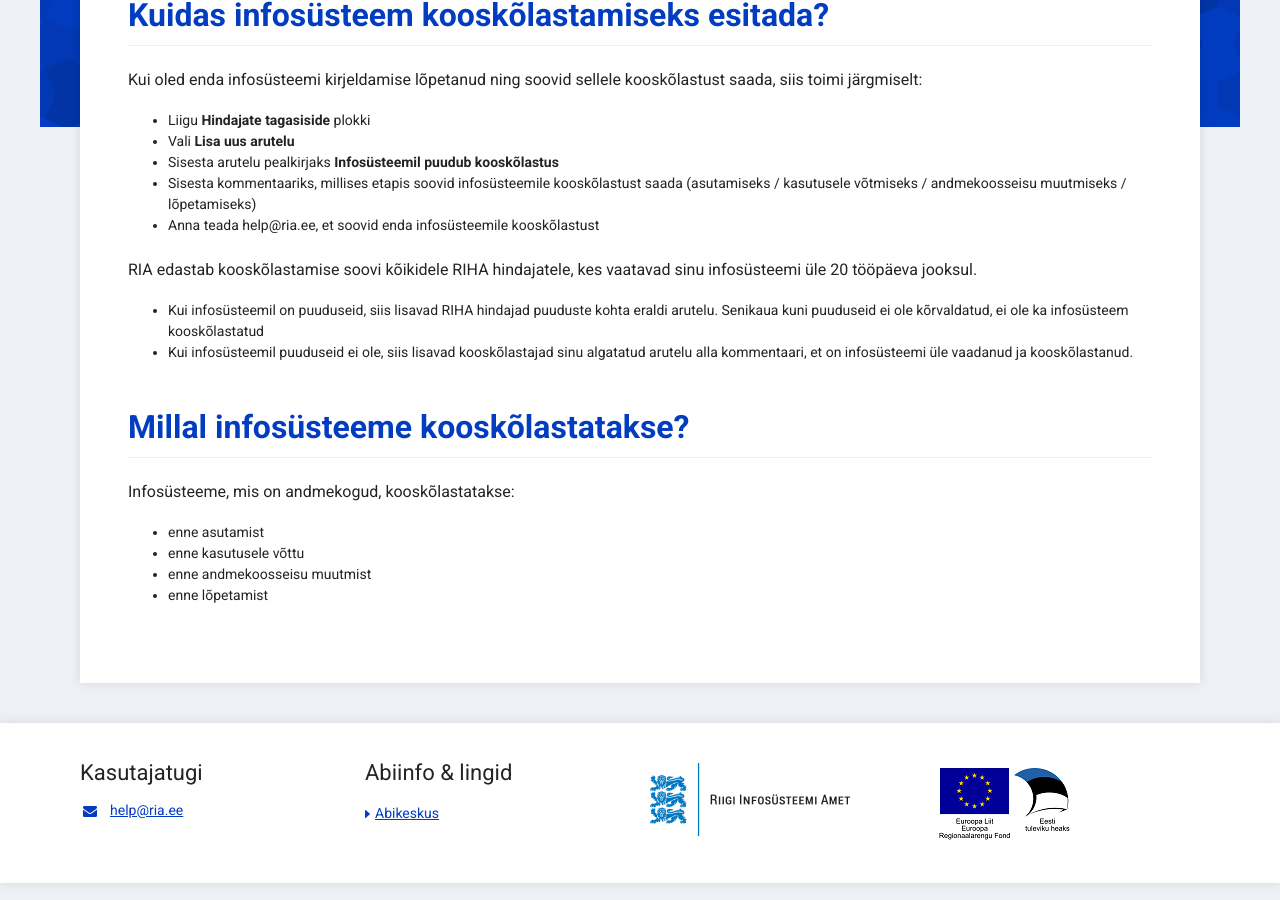
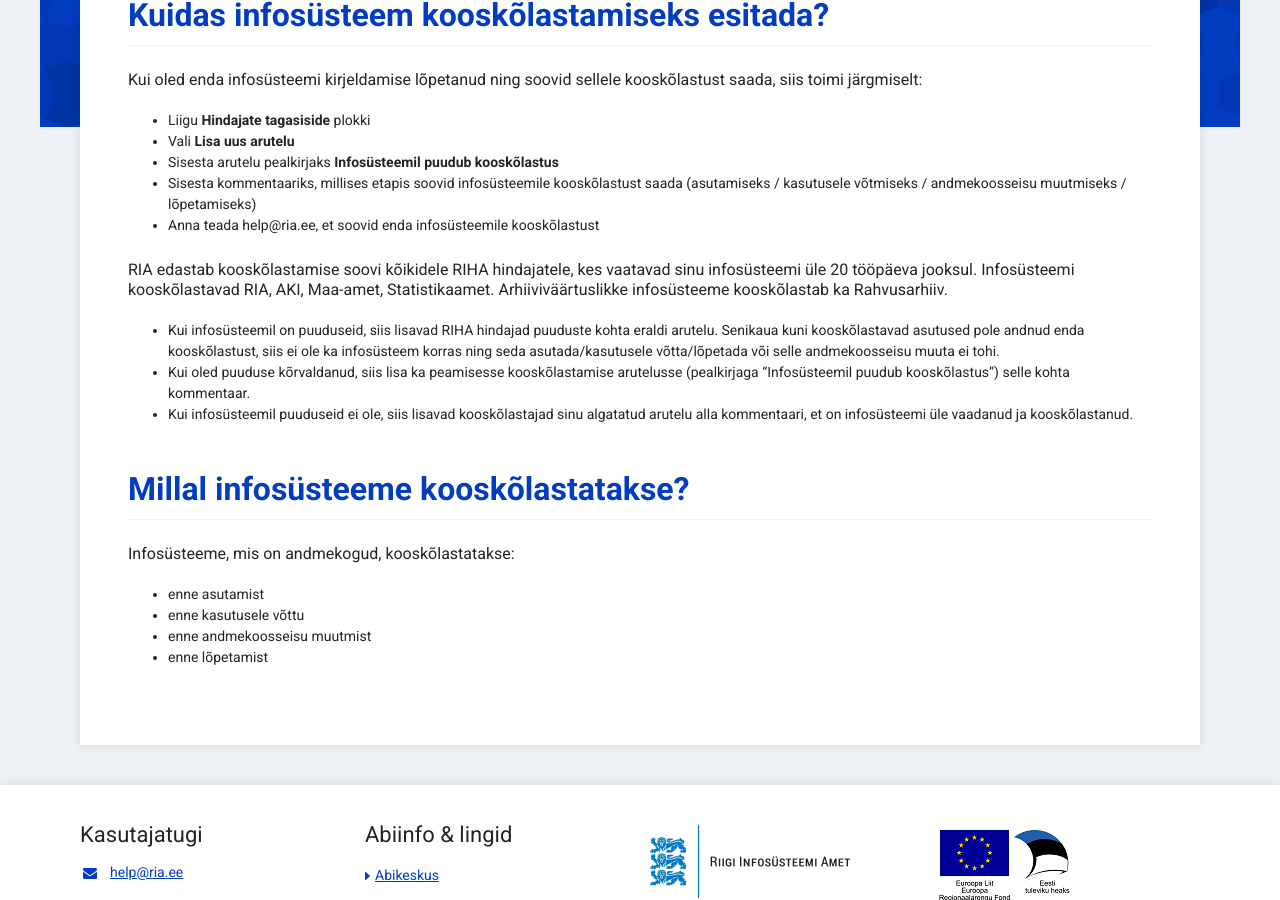
Before and after one commit to e-gov/RIHA-Help, a Jekyll site: the page built from docs/RIHAs-hindamine.md, in a window 1280 px wide and 900 px high, scrolled down 536 px. Built offline with Jekyll 4.4.1, drawn with Linux system fonts in a browser that asks for light colours.

Commit message:
Update RIHAs-hindamine.md

```diff
--- a/docs/RIHAs-hindamine.md
+++ b/docs/RIHAs-hindamine.md
@@ -19,8 +19,10 @@ Kui oled enda infosüsteemi kirjeldamise lõpetanud ning soovid sellele kooskõl
 - Anna teada help@ria.ee, et soovid enda infosüsteemile kooskõlastust
 
 RIA edastab kooskõlastamise soovi kõikidele RIHA hindajatele, kes vaatavad sinu infosüsteemi üle 20 tööpäeva jooksul.
+Infosüsteemi kooskõlastavad RIA, AKI, Maa-amet, Statistikaamet. Arhiiviväärtuslikke infosüsteeme kooskõlastab ka Rahvusarhiiv.
 
-- Kui infosüsteemil on puuduseid, siis lisavad RIHA hindajad puuduste kohta eraldi arutelu. Senikaua kuni puuduseid ei ole kõrvaldatud, ei ole ka infosüsteem kooskõlastatud
+- Kui infosüsteemil on puuduseid, siis lisavad RIHA hindajad puuduste kohta eraldi arutelu. Senikaua kuni kooskõlastavad asutused pole andnud enda kooskõlastust, siis ei ole ka infosüsteem korras ning seda asutada/kasutusele võtta/lõpetada või selle andmekoosseisu muuta ei tohi.
+- Kui oled puuduse kõrvaldanud, siis lisa ka peamisesse kooskõlastamise arutelusse (pealkirjaga "Infosüsteemil puudub kooskõlastus") selle kohta kommentaar.
 - Kui infosüsteemil puuduseid ei ole, siis lisavad kooskõlastajad sinu algatatud arutelu alla kommentaari, et on infosüsteemi üle vaadanud ja kooskõlastanud.
 
 ## Millal infosüsteeme kooskõlastatakse?
```
